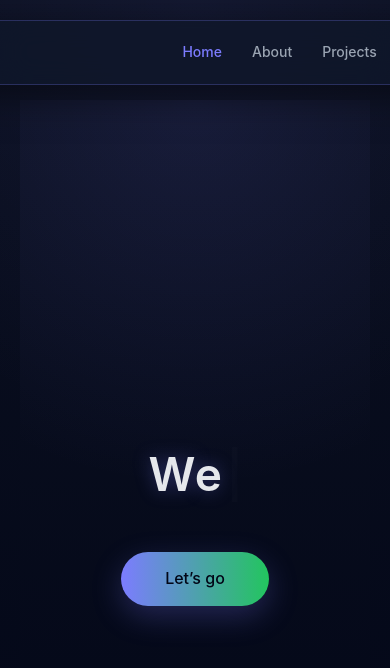
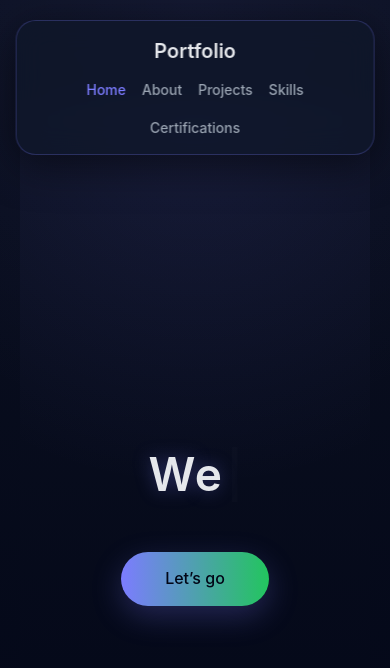
Before and after one commit to VaibhavJD0911/My-Portfolio, a React (Vite) app: page / in a window 390 px wide. Shown: the top 668 px of the page. Built offline with nearby package versions, Linux system fonts and the light colour scheme.

Commit message:
Enhance Navbar with responsive design
Added responsive design for navbar on tablet and mobile.

```diff
--- a/src/components/Navbar.css
+++ b/src/components/Navbar.css
@@ -1,9 +1,13 @@
+/* ===== NAVBAR ===== */
 .navbar {
   position: fixed;
   top: 20px;
   left: 50%;
   transform: translateX(-50%);
+
   width: 820px;
+  max-width: 92%;
+
   padding: 14px 42px;
 
   background: rgba(15, 23, 42, 0.75);
@@ -21,6 +25,7 @@
 }
 
 /* ===== LOGO ===== */
+
 .logo {
   color: var(--text-color);
   font-size: 22px;
@@ -29,6 +34,7 @@
 }
 
 /* ===== NAV LINKS ===== */
+
 .nav-links {
   list-style: none;
   display: flex;
@@ -37,13 +43,58 @@
 
 .nav-links a {
   color: var(--muted-text);
-  text-decoration: none;          /* ✅ removes underline */
+  text-decoration: none;
   font-weight: 500;
   transition: color 0.3s ease;
 }
 
 /* Active + hover */
+
 .nav-links a.active,
 .nav-links a:hover {
   color: var(--primary-color);
 }
+
+/* ============================ */
+/* ===== RESPONSIVE DESIGN ==== */
+/* ============================ */
+
+/* Tablet */
+
+@media (max-width: 900px) {
+
+  .navbar {
+    width: 95%;
+    padding: 12px 28px;
+  }
+
+  .nav-links {
+    gap: 20px;
+  }
+
+  .logo {
+    font-size: 20px;
+  }
+}
+
+/* Mobile */
+
+@media (max-width: 600px) {
+
+  .navbar {
+    flex-direction: column;
+    gap: 12px;
+    padding: 14px 20px;
+    border-radius: 20px;
+  }
+
+  .nav-links {
+    gap: 16px;
+    flex-wrap: wrap;
+    justify-content: center;
+  }
+
+  .nav-links a {
+    font-size: 14px;
+  }
+}
```
